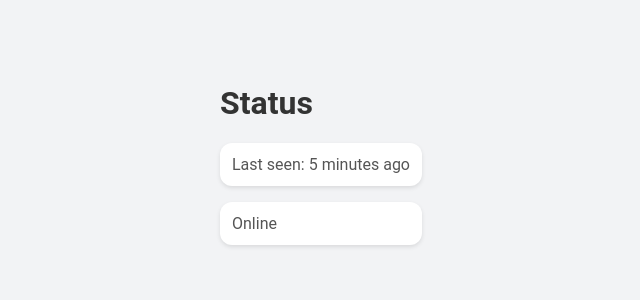
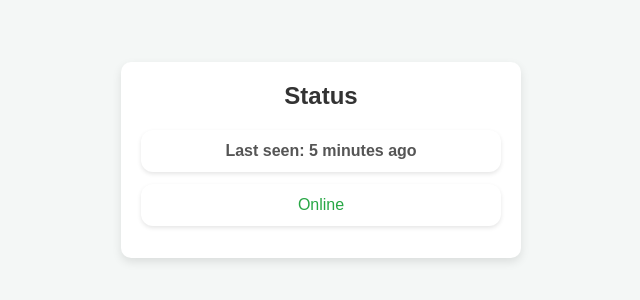
Before and after one commit to SAHAYOGESHWARAN/Real-time-chat-app, a website: page public/status.html in a window 1280 px wide. Shown: the part 240-540 px from the top of the page, without its empty margins (319-959 px from the left). Drawn offline with Linux system fonts and the light colour scheme.

Commit message:
chat app

```diff
--- a/public/status.html
+++ b/public/status.html
@@ -5,6 +5,54 @@
     <meta name="viewport" content="width=device-width, initial-scale=1.0">
     <title>Status</title>
     <link rel="stylesheet" href="/css/style.css">
+    <style>
+        /* Basic Reset */
+        * {
+            margin: 0;
+            padding: 0;
+            box-sizing: border-box;
+        }
+
+        body {
+            font-family: 'Arial', sans-serif;
+            background-color: #f4f7f6;
+            display: flex;
+            justify-content: center;
+            align-items: center;
+            height: 100vh;
+            padding: 20px;
+        }
+
+        .status-screen {
+            width: 100%;
+            max-width: 400px;
+            background-color: #fff;
+            border-radius: 10px;
+            box-shadow: 0 4px 10px rgba(0, 0, 0, 0.1);
+            padding: 20px;
+            text-align: center;
+        }
+
+        h1 {
+            margin-bottom: 20px;
+            font-size: 24px;
+            color: #333;
+        }
+
+        p {
+            margin: 10px 0;
+            font-size: 18px;
+            color: #555;
+        }
+
+        .status-screen p:first-of-type {
+            font-weight: bold;
+        }
+
+        .status-screen p:last-of-type {
+            color: #28a745; /* Green color for online status */
+        }
+    </style>
 </head>
 <body>
     <div class="status-screen">
```
